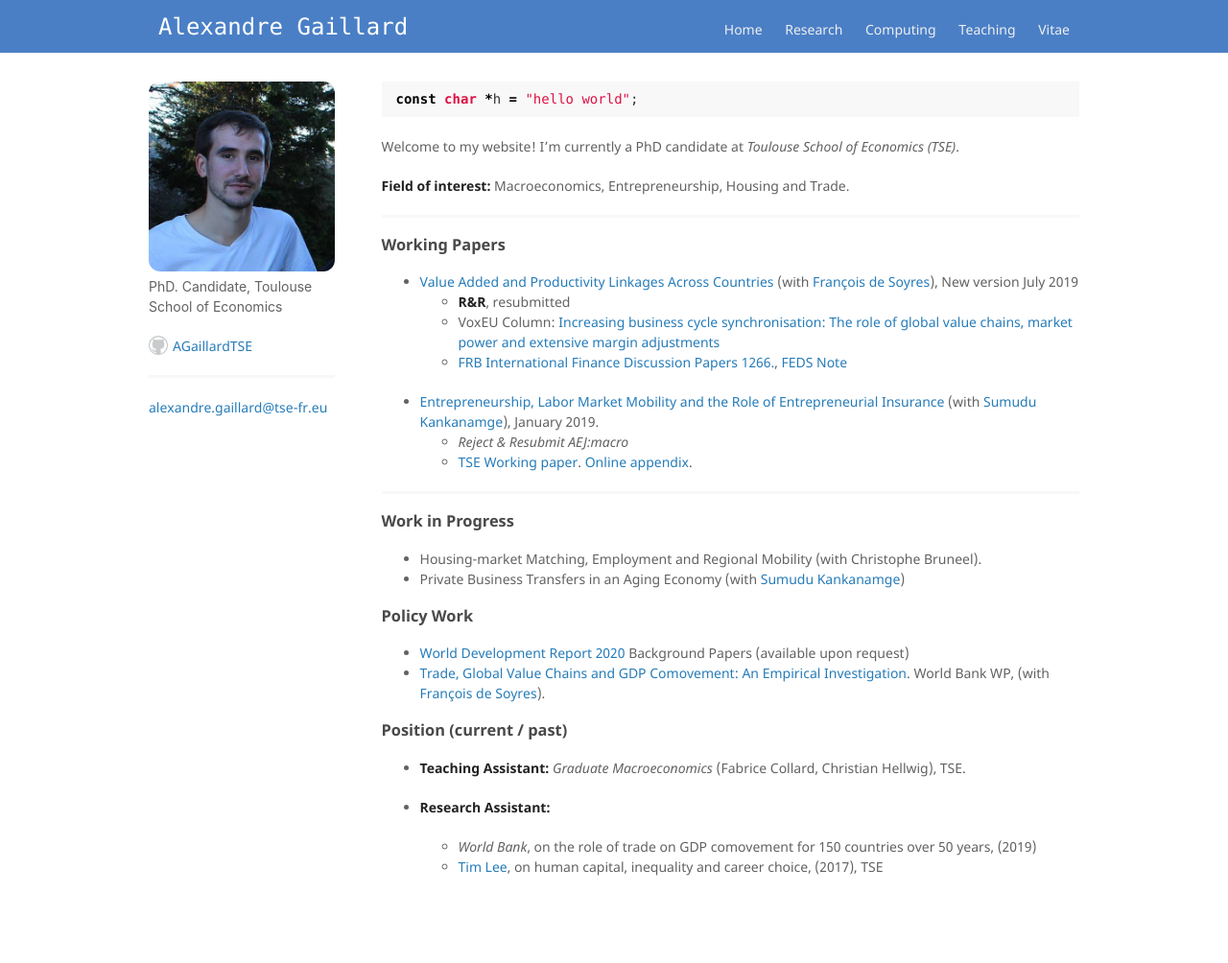
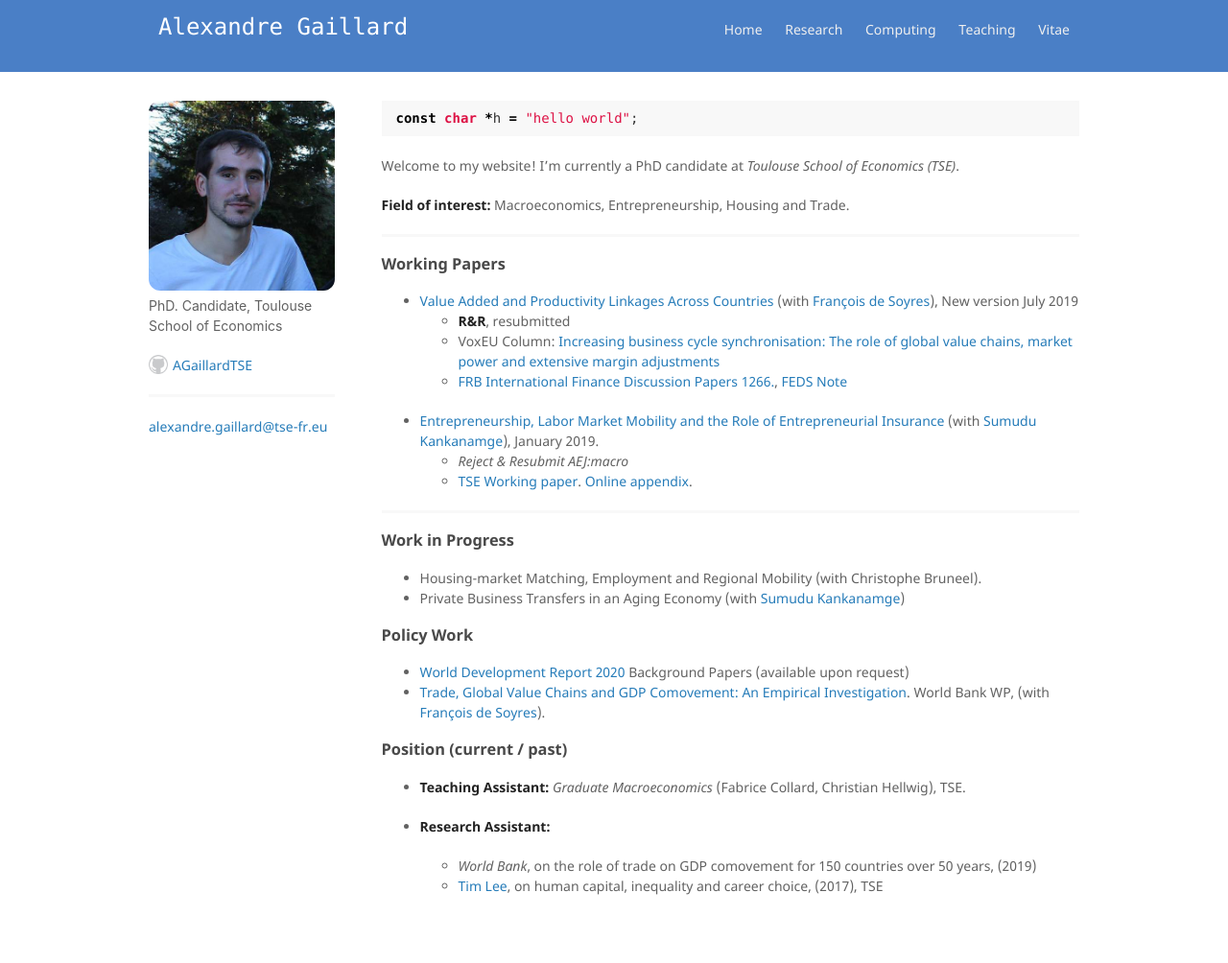
Before and after one commit to AGaillardTSE/AGaillardTSE.github.io, a Jekyll site: the page built from index.md, in a window 1280 px wide. Shown: the whole page at 96% size. Built offline with Jekyll 4.4.1, drawn with Linux system fonts in a browser that asks for light colours.

Commit message:
Update jekyll-theme-minimal.scss

```diff
--- a/_sass/jekyll-theme-minimal.scss
+++ b/_sass/jekyll-theme-minimal.scss
@@ -77,7 +77,7 @@ a:hover small {
   /*border-bottom:2px solid #e0e0e0;*/
   padding-top:10px;
   margin-bottom:30px;
-  height:45px;
+  height:65px;
   background-color:#4A7FC6;
   color:#fff;
 }
```
